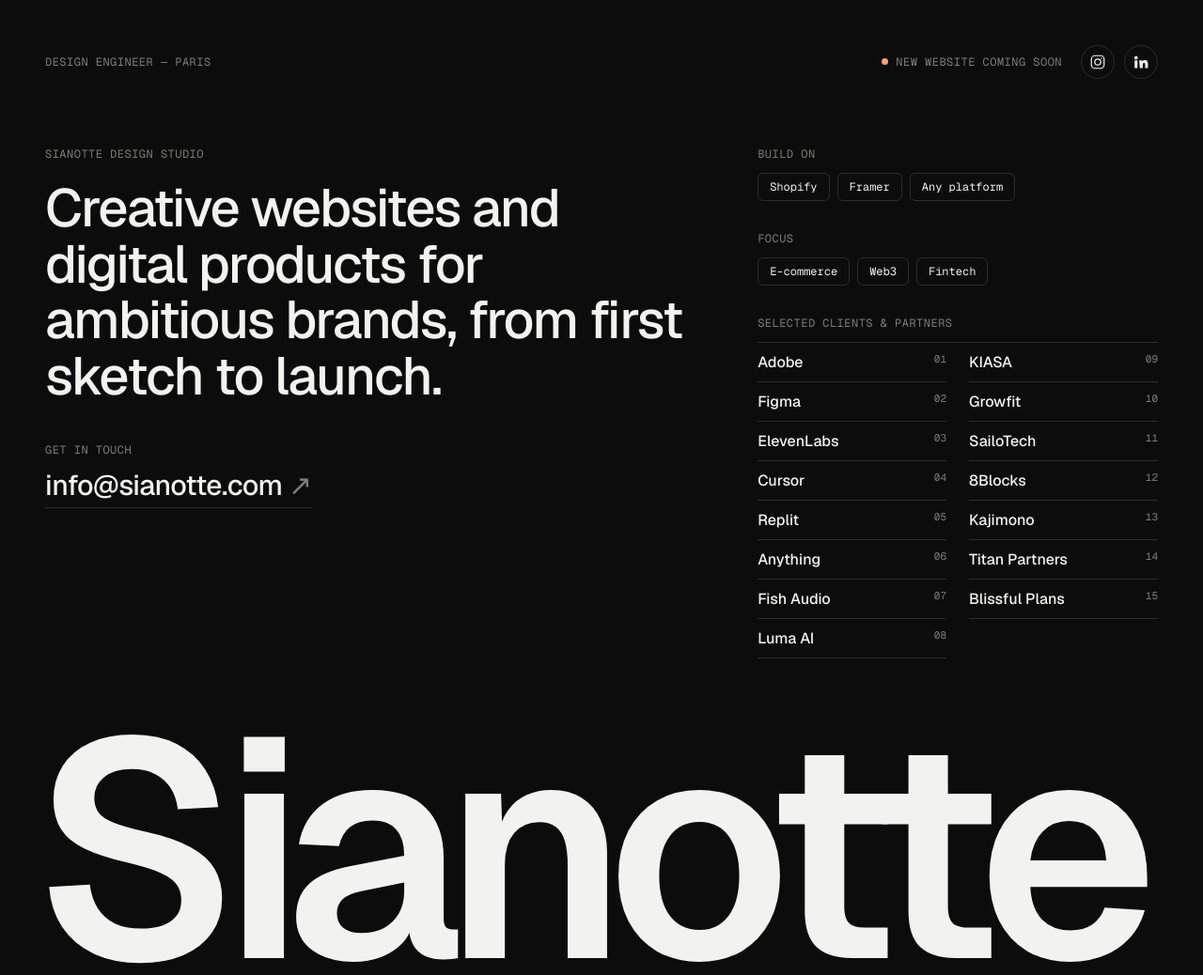
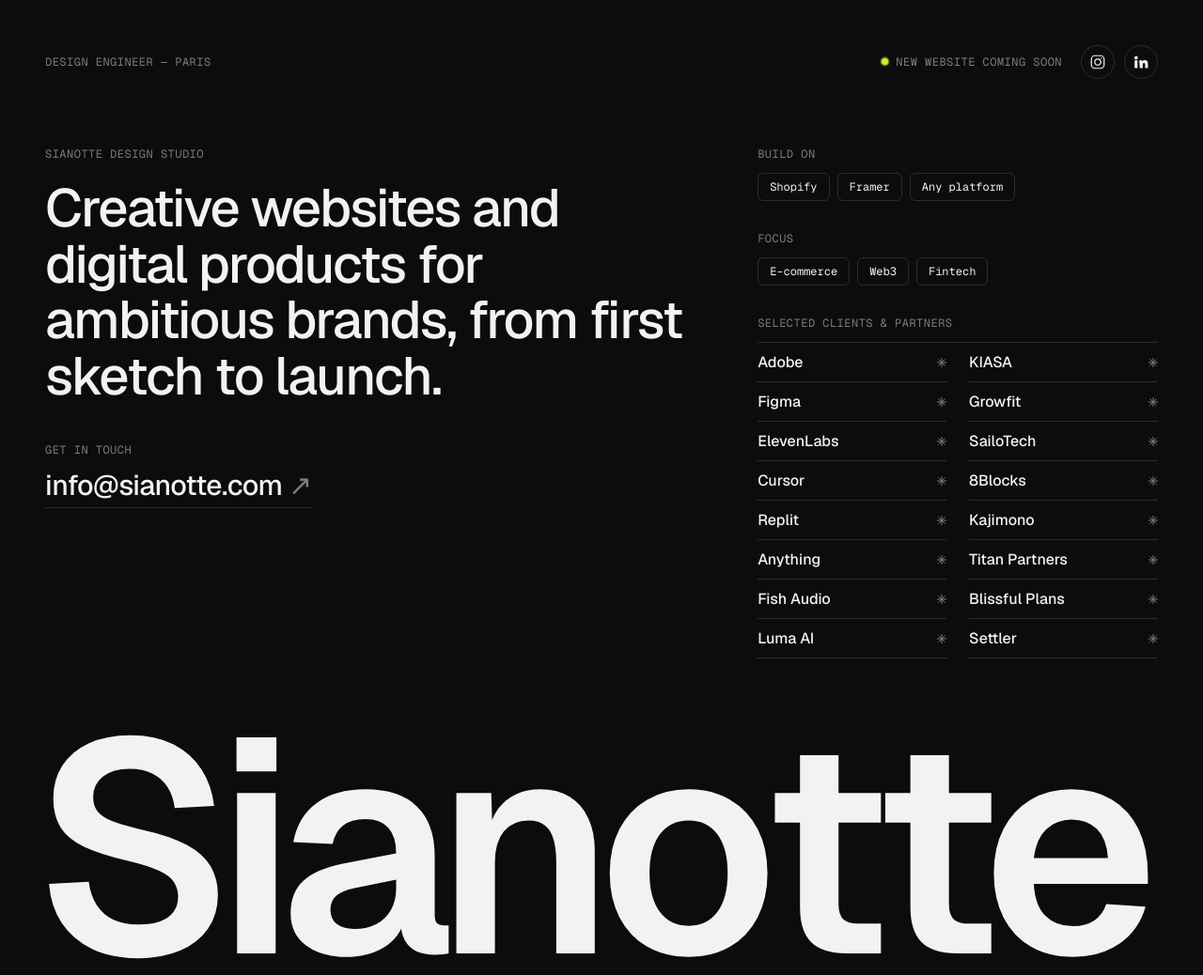
Before and after one commit to Sianotte/sianotte.github.io, a plain HTML site: page index.html in a window 1280 px wide. Shown: the top 1038 px of the page at 94% size. Drawn offline with nearby package versions, Linux system fonts and the light colour scheme.

Commit message:
Brighter peach hover accent, green live dot, add Settler, spark markers and hover effects
Co-Authored-By: Claude Opus 5.5 <noreply@anthropic.com>
Claude-Session: https://claude.ai/code/session_01KojF3N3cH15RuBkwuHDkZF

```diff
--- a/index.html
+++ b/index.html
@@ -15,7 +15,8 @@
       --fg: #f2f2f0;
       --muted: #7d7d78;
       --line: rgba(242, 242, 240, 0.14);
-      --accent: #ff9e6d;
+      --accent: #ff7a3d;
+      --live: #c6f432;
     }
     * { box-sizing: border-box; margin: 0; padding: 0; }
     body {
@@ -41,7 +42,9 @@
       display: inline-block;
       width: 7px; height: 7px;
       border-radius: 50%;
-      background: var(--accent);
+      background: var(--live);
+      box-shadow: 0 0 0 0 rgba(198,244,50,.6);
+      animation: pulse 2.4s ease-out infinite;
       margin-right: 8px;
       vertical-align: 1px;
     }
@@ -107,11 +110,31 @@
       font-weight: 500;
       display: flex;
       justify-content: space-between;
+      align-items: center;
+      cursor: default;
     }
-    .clients li span { font-family: "Geist Mono", ui-monospace, monospace; font-size: 11px; color: var(--muted); font-weight: 400; }
+    .clients .name { transition: transform .35s cubic-bezier(.2,.8,.2,1), color .25s ease; }
+    .spark { width: 10px; height: 10px; color: var(--muted); transition: transform .5s cubic-bezier(.2,.8,.2,1), color .25s ease; }
+    .clients li:hover .name { transform: translateX(8px); color: var(--accent); }
+    .clients li:hover .spark { transform: rotate(90deg) scale(1.3); color: var(--accent); }
+
+    .lead .w { display: inline-block; transition: color .2s ease, transform .3s cubic-bezier(.2,.8,.2,1); }
+    .lead .w:hover { color: var(--accent); transform: translateY(-4px); font-style: italic; }
+
+    .wordmark span { display: inline-block; transition: transform .45s cubic-bezier(.2,.8,.2,1), color .25s ease; }
+    .wordmark span:hover { color: var(--accent); transform: translateY(-6%); }
+
+    @keyframes pulse {
+      0% { box-shadow: 0 0 0 0 rgba(198,244,50,.55); }
+      70% { box-shadow: 0 0 0 8px rgba(198,244,50,0); }
+      100% { box-shadow: 0 0 0 0 rgba(198,244,50,0); }
+    }
+    @media (prefers-reduced-motion: reduce) {
+      *, *::before, *::after { transition: none !important; animation: none !important; }
+    }
     .wordmark {
       font-weight: 600;
-      font-size: clamp(64px, 25.6vw, 520px);
+      font-size: clamp(64px, 25vw, 520px);
       line-height: 0.8;
       letter-spacing: -0.06em;
       margin: 0 0 clamp(16px, 2vw, 28px) -0.04em;
@@ -120,7 +143,7 @@
     @media (max-width: 760px) {
       .grid { grid-template-columns: 1fr; padding: 56px 0 48px; }
       .clients li { font-size: 15px; }
-      .wordmark { font-size: 24vw; }
+      .wordmark { font-size: 23.4vw; }
       .meta { font-size: 11px; }
       .meta .hide-m { display: none; }
     }
@@ -158,30 +181,43 @@
       <div class="block">
         <span class="mono">Selected clients &amp; partners</span>
         <ul class="clients">
-          <li>Adobe<span>01</span></li>
-          <li>Figma<span>02</span></li>
-          <li>ElevenLabs<span>03</span></li>
-          <li>Cursor<span>04</span></li>
-          <li>Replit<span>05</span></li>
-          <li>Anything<span>06</span></li>
-          <li>Fish Audio<span>07</span></li>
-          <li>Luma AI<span>08</span></li>
-          <li>KIASA<span>09</span></li>
-          <li>Growfit<span>10</span></li>
-          <li>SailoTech<span>11</span></li>
-          <li>8Blocks<span>12</span></li>
-          <li>Kajimono<span>13</span></li>
-          <li>Titan Partners<span>14</span></li>
-          <li>Blissful Plans<span>15</span></li>
+          <li><span class="name">Adobe</span><svg class="spark" viewBox="0 0 12 12" aria-hidden="true"><path d="M6 0v12M0 6h12M1.8 1.8l8.4 8.4M10.2 1.8l-8.4 8.4" stroke="currentColor" stroke-width="1.2"/></svg></li>
+          <li><span class="name">Figma</span><svg class="spark" viewBox="0 0 12 12" aria-hidden="true"><path d="M6 0v12M0 6h12M1.8 1.8l8.4 8.4M10.2 1.8l-8.4 8.4" stroke="currentColor" stroke-width="1.2"/></svg></li>
+          <li><span class="name">ElevenLabs</span><svg class="spark" viewBox="0 0 12 12" aria-hidden="true"><path d="M6 0v12M0 6h12M1.8 1.8l8.4 8.4M10.2 1.8l-8.4 8.4" stroke="currentColor" stroke-width="1.2"/></svg></li>
+          <li><span class="name">Cursor</span><svg class="spark" viewBox="0 0 12 12" aria-hidden="true"><path d="M6 0v12M0 6h12M1.8 1.8l8.4 8.4M10.2 1.8l-8.4 8.4" stroke="currentColor" stroke-width="1.2"/></svg></li>
+          <li><span class="name">Replit</span><svg class="spark" viewBox="0 0 12 12" aria-hidden="true"><path d="M6 0v12M0 6h12M1.8 1.8l8.4 8.4M10.2 1.8l-8.4 8.4" stroke="currentColor" stroke-width="1.2"/></svg></li>
+          <li><span class="name">Anything</span><svg class="spark" viewBox="0 0 12 12" aria-hidden="true"><path d="M6 0v12M0 6h12M1.8 1.8l8.4 8.4M10.2 1.8l-8.4 8.4" stroke="currentColor" stroke-width="1.2"/></svg></li>
+          <li><span class="name">Fish Audio</span><svg class="spark" viewBox="0 0 12 12" aria-hidden="true"><path d="M6 0v12M0 6h12M1.8 1.8l8.4 8.4M10.2 1.8l-8.4 8.4" stroke="currentColor" stroke-width="1.2"/></svg></li>
+          <li><span class="name">Luma AI</span><svg class="spark" viewBox="0 0 12 12" aria-hidden="true"><path d="M6 0v12M0 6h12M1.8 1.8l8.4 8.4M10.2 1.8l-8.4 8.4" stroke="currentColor" stroke-width="1.2"/></svg></li>
+          <li><span class="name">KIASA</span><svg class="spark" viewBox="0 0 12 12" aria-hidden="true"><path d="M6 0v12M0 6h12M1.8 1.8l8.4 8.4M10.2 1.8l-8.4 8.4" stroke="currentColor" stroke-width="1.2"/></svg></li>
+          <li><span class="name">Growfit</span><svg class="spark" viewBox="0 0 12 12" aria-hidden="true"><path d="M6 0v12M0 6h12M1.8 1.8l8.4 8.4M10.2 1.8l-8.4 8.4" stroke="currentColor" stroke-width="1.2"/></svg></li>
+          <li><span class="name">SailoTech</span><svg class="spark" viewBox="0 0 12 12" aria-hidden="true"><path d="M6 0v12M0 6h12M1.8 1.8l8.4 8.4M10.2 1.8l-8.4 8.4" stroke="currentColor" stroke-width="1.2"/></svg></li>
+          <li><span class="name">8Blocks</span><svg class="spark" viewBox="0 0 12 12" aria-hidden="true"><path d="M6 0v12M0 6h12M1.8 1.8l8.4 8.4M10.2 1.8l-8.4 8.4" stroke="currentColor" stroke-width="1.2"/></svg></li>
+          <li><span class="name">Kajimono</span><svg class="spark" viewBox="0 0 12 12" aria-hidden="true"><path d="M6 0v12M0 6h12M1.8 1.8l8.4 8.4M10.2 1.8l-8.4 8.4" stroke="currentColor" stroke-width="1.2"/></svg></li>
+          <li><span class="name">Titan Partners</span><svg class="spark" viewBox="0 0 12 12" aria-hidden="true"><path d="M6 0v12M0 6h12M1.8 1.8l8.4 8.4M10.2 1.8l-8.4 8.4" stroke="currentColor" stroke-width="1.2"/></svg></li>
+          <li><span class="name">Blissful Plans</span><svg class="spark" viewBox="0 0 12 12" aria-hidden="true"><path d="M6 0v12M0 6h12M1.8 1.8l8.4 8.4M10.2 1.8l-8.4 8.4" stroke="currentColor" stroke-width="1.2"/></svg></li>
+          <li><span class="name">Settler</span><svg class="spark" viewBox="0 0 12 12" aria-hidden="true"><path d="M6 0v12M0 6h12M1.8 1.8l8.4 8.4M10.2 1.8l-8.4 8.4" stroke="currentColor" stroke-width="1.2"/></svg></li>
         </ul>
       </div>
     </div>
   </div>
 
-  <h1 class="wordmark">Sianotte</h1>
+  <h1 class="wordmark" aria-label="Sianotte">Sianotte</h1>
   <div class="meta mono">
     <span>&copy; 2026 Sianotte<span class="hide-m"> Design Studio</span></span>
     <span>Paris</span>
   </div>
+  <script>
+    (function () {
+      var lead = document.querySelector('.lead');
+      lead.innerHTML = lead.textContent.trim().split(/\s+/).map(function (w) {
+        return '<span class="w">' + w + '</span>';
+      }).join(' ');
+      var wm = document.querySelector('.wordmark');
+      wm.innerHTML = wm.textContent.split('').map(function (c) {
+        return '<span aria-hidden="true">' + c + '</span>';
+      }).join('');
+    })();
+  </script>
 </body>
 </html>
```
